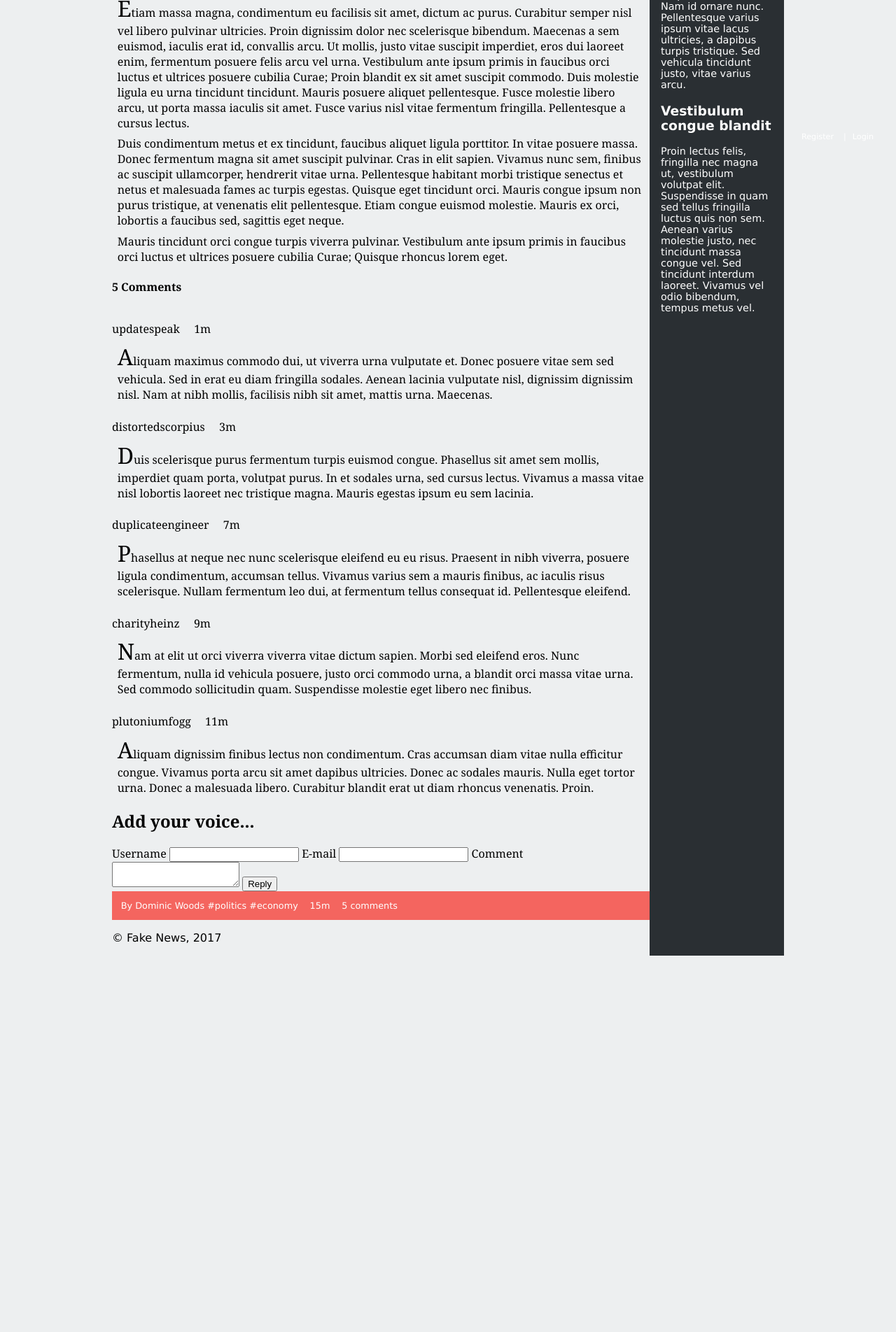
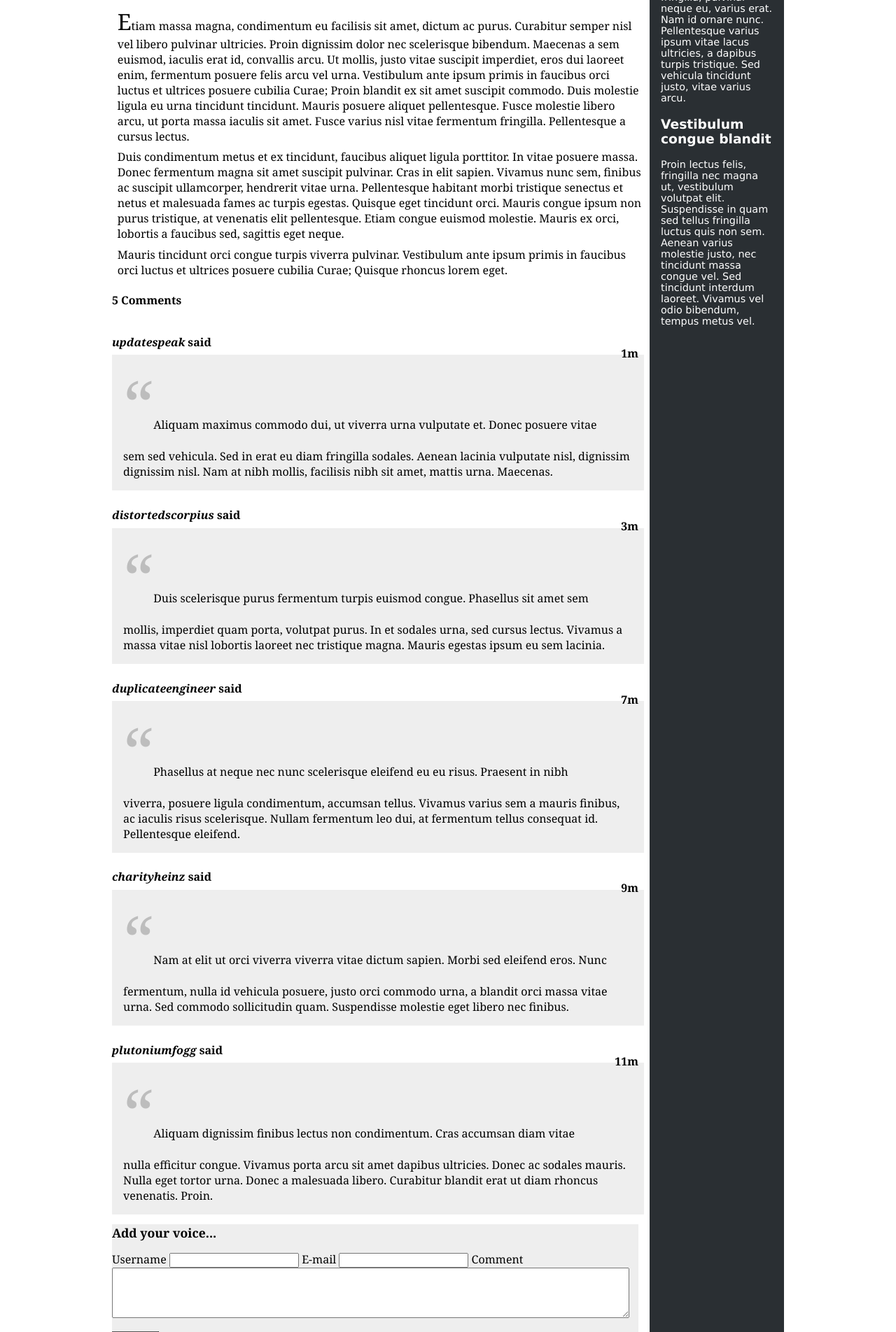
Before and after one commit to pedrovponte/LTW, a PHP site: page /item.html in a window 1280 px wide. Shown: the part 573-2477 px from the top of the page at 70% size. Before the commit the page ends 1939 px from the top, so only its background shows below. Run offline with PHP 8.4, Linux system fonts and the light colour scheme.

Commit message:
Add T2 and TP2

```diff
--- /dev/null
+++ b/Praticas/CSS/news/comments.css
@@ -0,0 +1,60 @@
+body {
+    width: 60em;
+    background-color: #ffffff;
+    margin-left: auto;
+    margin-right: auto;
+}
+
+#comments > article.comment > span.user {
+    font-style: italic;
+    font-weight: 600;
+}
+
+#comments > article.comment > span.user::after {
+    content: " said";
+    font-style: normal;
+}
+
+#comments > article.comment > span.date {
+    float: right;
+    font-weight: 600;
+}
+
+#comments > article.comment > p {
+    background-color: #eeeeee;
+    font-family: Georgia;
+    padding: 1em;
+    margin-left: 0em;
+    padding-top: 0.2em;
+}
+
+#comments > article.comment > p::before {
+    content: "\201C";
+    font-size: 3em;
+    opacity: 0.2;
+
+}
+
+#comments > form {
+    background-color: #eeeeee;
+    padding-bottom: 1em;
+    margin-right: 1em;
+    margin-bottom: 1em;
+}
+
+#comments > form > h2 {
+    font-size: 1.1em;
+}
+
+#news form textarea {
+    width: 55em;
+    height: 5em;
+}
+
+#news form input[type=submit] {
+    background-color: #000000;
+    color: #ffffff;
+    width: 5em;
+    margin-top: 1em;
+    padding: 1em 0;
+}
--- a/Praticas/CSS/news/layout.css
+++ b/Praticas/CSS/news/layout.css
@@ -8,10 +8,13 @@ body {
     grid-template-rows: auto auto auto 1fr;
 }
 
-#signup{
-    position: absolute;
-    right: 2.0em;
-    bottom: 1.5em;
+body > header div#signup {
+    grid-column: 2 / span 1;
+    grid-row: 2 / span 1;
+    text-align: right;
+    justify-self: end;
+    align-self: center;
+    margin-right: 1em;
 }
 
 #menu > ul {
--- /dev/null
+++ b/Praticas/CSS/news/responsive.css
@@ -0,0 +1,13 @@
+@media (max-width: 60em) {
+    body {
+        display: block;
+    }
+
+    aside {
+        display: none;
+    }
+
+    body > #news {
+        margin-right: 0;
+    }
+}
```
Also changed, not shown: 4 other files.
